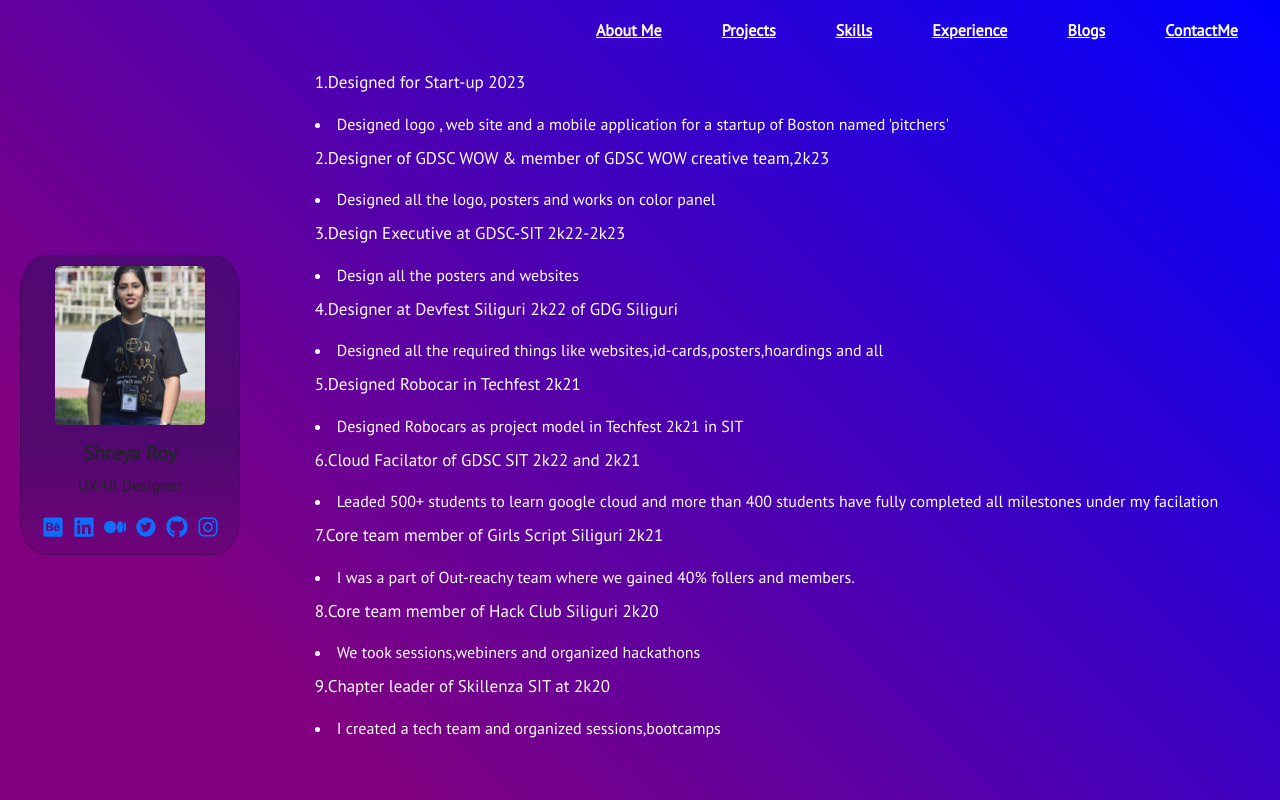
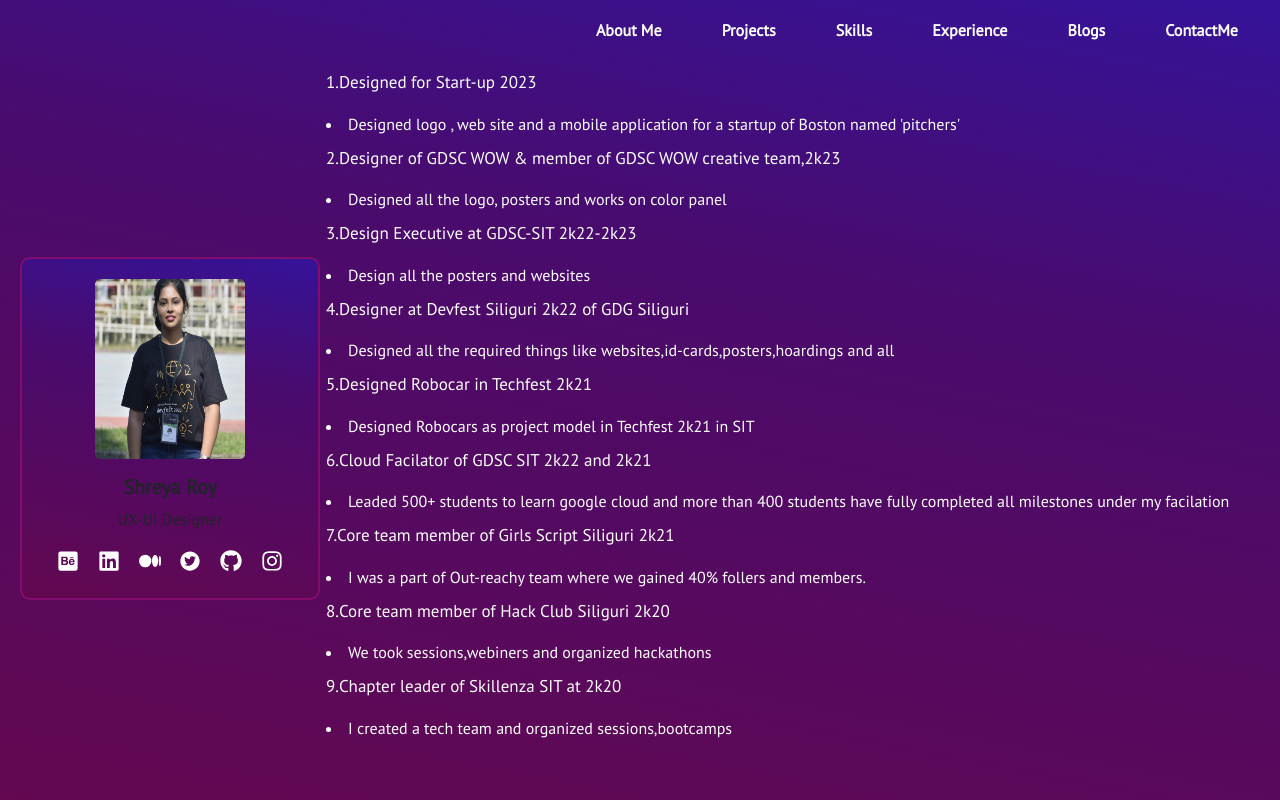
Before and after one commit to SwarnaShikhar/ShreyaPortfolio, a React (Create React App) app: page /experience in a window 1280 px wide. Built offline with nearby package versions, Linux system fonts and the light colour scheme.

Commit message:
Fixed Designs

```diff
--- a/src/App.css
+++ b/src/App.css
@@ -1,10 +1,15 @@
-body{
+body {
   font-family: 'Cabin', sans-serif;
-font-family: 'PT Sans', sans-serif;
+  font-family: 'PT Sans', sans-serif;
+  background: rgb(53, 19, 153) !important;
+  background: linear-gradient(191deg, rgba(53, 19, 153, 1) 0%, rgba(73, 11, 109, 1) 35%, rgba(99, 8, 81, 1) 100%) !important;
 }
-
+a
+{
+  text-decoration: none;
+  color: white;
+}
 .box {
-  background-image: linear-gradient(45deg, purple 20%, blue);
   height: 100vh;
   color: white;
 }
@@ -15,7 +20,25 @@
   padding: 10px 30px;
 }
 
-a.nav-link{
+.formbg {
+
+  background: rgb(53,19,153);
+  background: linear-gradient(191deg, rgba(53,19,153,1) 0%, rgba(73,11,109,1) 35%, rgba(99,8,81,1) 100%);
+  border-radius: 10px;
+  border: 2px solid #820D6E;
+  padding: 60px !important;
+}
+
+.subbtn {
+
+  background: rgb(53,19,153);
+background: linear-gradient(191deg, rgba(53,19,153,1) 0%, rgba(73,11,109,1) 35%, rgba(99,8,81,1) 100%);
+border: 2px solid #820D6E;
+  border-radius: 30px;
+  color: white !important;
+}
+
+a.nav-link {
   color: rgb(149, 144, 144);
 }
 
@@ -175,10 +198,17 @@
 }
 
 #card-p {
-  border-radius: 12%;
-  width: 220px;
-  height: 300px;
-  background: linear-gradient(179.97deg, #440B68 0.02%, #440B68 0.03%, rgba(68, 11, 104, 0.705692) 0.04%, rgba(68, 11, 104, 0.705875) 13.55%, rgba(68, 11, 104, 0.706892) 13.56%, rgba(68, 11, 104, 0.707807) 19.29%, rgba(68, 11, 104, 0.714932) 49.99%, rgba(68, 11, 104, 0.741214) 50%, rgba(68, 11, 104, 0.770833) 63.01%, rgba(68, 11, 104, 0.269756) 99.96%, rgba(68, 11, 104, 0.206279) 99.97%, rgba(68, 11, 104, 0) 99.98%);
+  border-radius: 10px;
+  border: 2px solid #820D6E;
+  /* width: 100%; */
+  /* margin: 20px; */
+  width: 300px;
+  height: auto;
+  padding: 10px;
+  /* background: linear-gradient(179.97deg, #440B68 0.02%, #440B68 0.03%, rgba(68, 11, 104, 0.705692) 0.04%, rgba(68, 11, 104, 0.705875) 13.55%, rgba(68, 11, 104, 0.706892) 13.56%, rgba(68, 11, 104, 0.707807) 19.29%, rgba(68, 11, 104, 0.714932) 49.99%, rgba(68, 11, 104, 0.741214) 50%, rgba(68, 11, 104, 0.770833) 63.01%, rgba(68, 11, 104, 0.269756) 99.96%, rgba(68, 11, 104, 0.206279) 99.97%, rgba(68, 11, 104, 0) 99.98%); */
+  background: rgb(53, 19, 153) !important;
+  background: linear-gradient(191deg, rgba(53, 19, 153, 1) 0%, rgba(73, 11, 109, 1) 35%, rgba(99, 8, 81, 1) 100%) !important;
+  margin-top: 20%;
 }
 
 #frame {
@@ -281,9 +311,10 @@
     }
   }
 }
-@media(max-width:435px){
-  #image{
-    width:180px;
+
+@media(max-width:435px) {
+  #image {
+    width: 180px;
   }
 }
 
@@ -420,7 +451,8 @@
   margin: 10px 10px 10px 10px;
   font-size: 16px;
 }
-.exp p{
+
+.exp p {
   font-size: 17px;
 }
 
@@ -646,15 +678,17 @@
   margin-left: 150px;
 }
 
-@media(max-width:760px){
+@media(max-width:760px) {
   .divr form {
     width: 500px;
     padding: 50px 50px 0px 150px;
   }
+
   .divr h5 {
     padding-left: 150px;
     padding-top: 30px;
   }
+
   #submit {
     margin: 10px;
     width: 150px;
@@ -662,46 +696,53 @@
   }
 }
 
-@media(max-width:590px){
+@media(max-width:590px) {
   .divmain {
     display: inline;
   }
+
   .divr form {
     width: 400px;
     padding: 50px 0px 0px 20px;
   }
-  .divl{
+
+  .divl {
     padding-left: 100px;
   }
+
   .divr h5 {
     padding-left: 80px;
     padding-top: 30px;
   }
 }
 
-@media(max-width:430px){
+@media(max-width:430px) {
   .divr form {
     width: 350px;
     padding: 50px 0px 0px 20px;
   }
-  .divl{
+
+  .divl {
     padding-left: 80px;
   }
 }
 
-@media(max-width:380px){
+@media(max-width:380px) {
   .divr form {
     width: 260px;
     padding: 50px 0px 0px 10px;
   }
-  .divl{
+
+  .divl {
     padding-left: 30px;
   }
+
   #submit {
     margin: 10px;
     width: 150px;
     margin-left: 50px;
   }
+
   .divr h5 {
     padding-left: 20px;
     padding-top: 30px;
--- a/src/pages/ContactMe.js
+++ b/src/pages/ContactMe.js
@@ -1,11 +1,11 @@
-import React from 'react'
-import Navbar from '../components/Navbar'
-import Card from "../components/Card"
+import React from "react";
+import Navbar from "../components/Navbar";
+import Card from "../components/Card";
 import { GrSend } from "react-icons/gr";
 
 export default function ContactMe() {
   return (
-    <div className='box'>
+    <div className="box">
       <Navbar />
       <div className="divmain">
         <div className="divl">
@@ -13,29 +13,64 @@
         </div>
         <div className="divr">
           <h5>Hey! you can contact me here..</h5>
-          <form action='https://formspree.io/f/xrgvpjno' method='POST'>
+          <form action="https://formspree.io/f/xrgvpjno" method="POST" className="formbg">
             <div className="mb-3">
-              <label for="exampleInputName" className="form-label">Your Name</label>
-              <input type="text" name="Name" className="form-control" id="exampleInputName" />
+              <label for="exampleInputName" className="form-label">
+                Your Name
+              </label>
+              <input
+                type="text"
+                name="Name"
+                className="form-control"
+                id="exampleInputName"
+              />
               <div id="yourName" className="form-text"></div>
             </div>
             <div className="mb-3">
-              <label for="exampleInputEmail1" className="form-label">Email address</label>
-              <input type="email" name="Email" className="form-control" id="exampleInputEmail1" aria-describedby="emailHelp" />
+              <label for="exampleInputEmail1" className="form-label">
+                Email address
+              </label>
+              <input
+                type="email"
+                name="Email"
+                className="form-control"
+                id="exampleInputEmail1"
+                aria-describedby="emailHelp"
+              />
               <div id="emailHelp" className="form-text"></div>
             </div>
             <div className="mb-3">
-              <label for="exampleInputNumber" className="form-label">Your Phone Number</label>
-              <input type="text" name="number" className="form-control" id="exampleInputNumber" />
+              <label for="exampleInputNumber" className="form-label">
+                Your Phone Number
+              </label>
+              <input
+                type="text"
+                name="number"
+                className="form-control"
+                id="exampleInputNumber"
+              />
             </div>
             <div class="form-group">
               <label for="exampleFormControlTextarea1">Your Message</label>
-              <textarea name="message" className="form-control" id="exampleFormControlTextarea1" rows="3"></textarea>
+              <textarea
+                name="message"
+                className="form-control"
+                id="exampleFormControlTextarea1"
+                rows="3"
+              ></textarea>
             </div>
-            <button type="submit" id='submit' value="send" className="btn btn-primary"><GrSend />&emsp;Send</button>
+            <button
+              type="submit"
+              id="submit"
+              value="send"
+              className="btn btn-primary subbtn"
+            >
+              <GrSend style={{color:"white"}}/>
+              &emsp;Send
+            </button>
           </form>
         </div>
       </div>
     </div>
-  )
+  );
 }
```
Also changed, not shown: src/images/port mesh.png (added), 1 other file (tests, documents, lock files or other folders).
